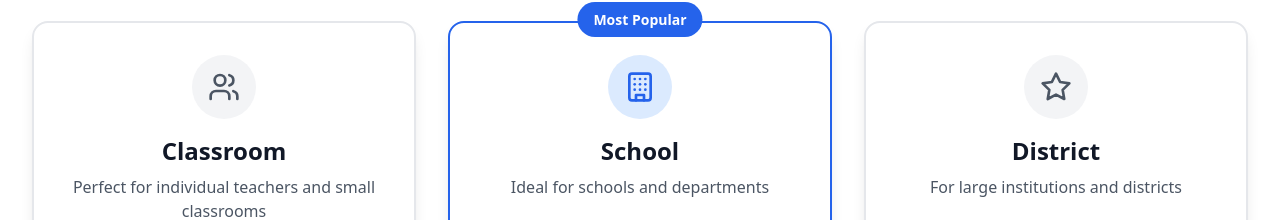
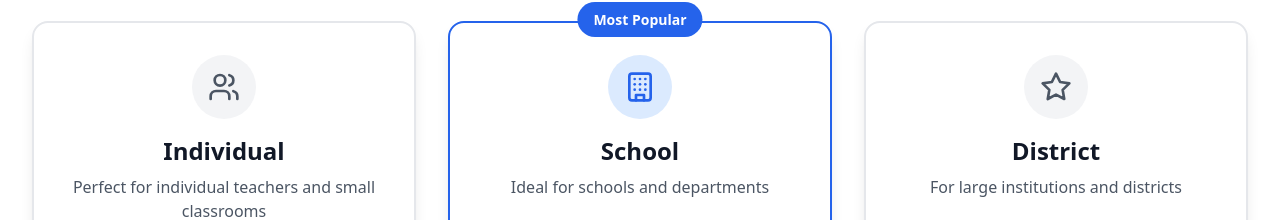
Before and after one commit to Rajat-Chitkara/Financial-Literacy, a React (Vite) app: page / in a window 1280 px wide. Shown: the part 3653-3873 px from the top of the page. Built offline with nearby package versions, Linux system fonts and the light colour scheme.

Commit message:
Update Pricing.tsx

```diff
--- a/src/components/Pricing.tsx
+++ b/src/components/Pricing.tsx
@@ -4,7 +4,7 @@ import { Check, Star, Users, Building } from 'lucide-react';
 export default function Pricing() {
   const plans = [
     {
-      name: "Classroom",
+      name: "Individual",
       price: "Free",
       period: "per month",
       originalPrice: "₹3,000",
```
